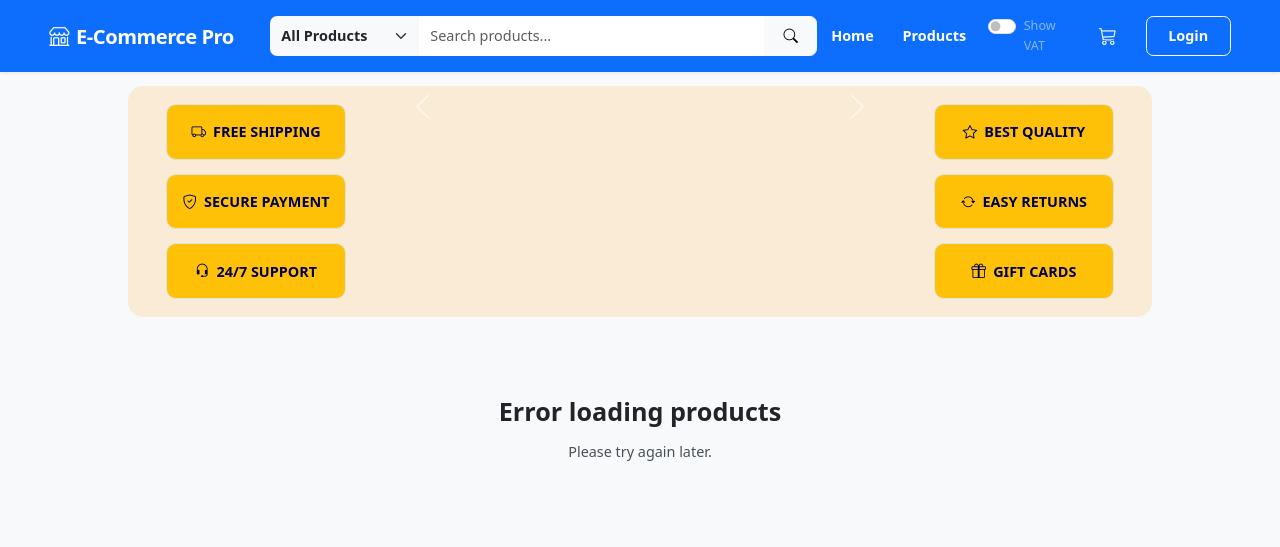
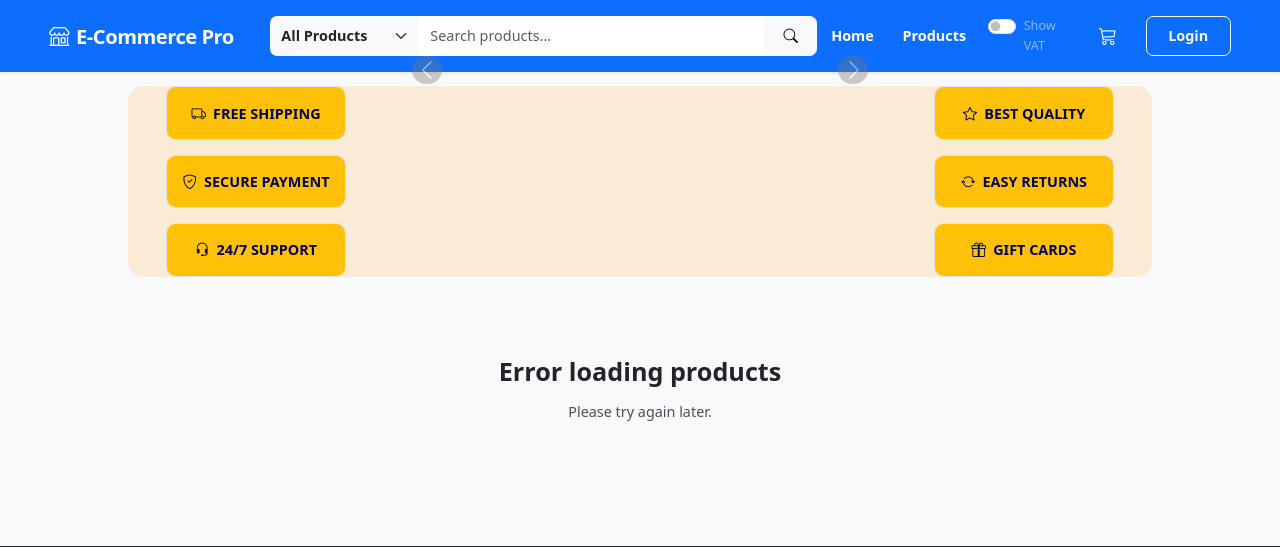
Before and after one commit to sammycrem/e-commerce-v3, a Python web app: template app/templates/index.html in a window 1280 px wide. Shown: the top 547 px of the page. Run offline with Jinja, Linux system fonts and the light colour scheme; the template is opened without the code that fills it, so the values that code supplies are empty.

Commit message:
carouel css

```diff
--- a/app/templates/index.html
+++ b/app/templates/index.html
@@ -11,8 +11,8 @@
     transition: transform .4s ease-in-out !important;
     }
     .carousel-indicators{
-        z-index: 2000000 !important;
-            bottom: -8px !important;
+        z-index: 2 !important;
+
 
     }
 
@@ -72,7 +72,6 @@
         margin-left: auto;
         margin-right: auto;
         border-radius: 15px;
-        padding: 20px 0;
     }
 
     .side-buttons {
@@ -102,7 +101,7 @@
         justify-content: center;
         border-radius: 10px;
         background-color: #ffc107;
-        min-height: 29%;
+
     }
 
     .side-btn:hover {
@@ -286,6 +283,25 @@
     .service-description:not(.d-none) .bi {
         transform: scale(1.1);
     }
+    .carousel-control-next, .carousel-control-prev {
+    top: unset !important;
+}
+.next-btn {
+    background: #7a7676ba;
+    border-radius: 60px;
+    max-width: 30px;
+    margin: 2px;
+}
+.carousel-control-next-icon, .carousel-control-prev-icon{
+        background-size: 75% 75% !important;
+
+}
+.carousel-control-prev {
+    left: 5%;
+}
+.carousel-control-next {
+    right: 5%;
+}
 </style>
 
 {% endblock %}
@@ -363,11 +379,11 @@
                     {% endfor %}
                 </div>
                 <!-- Carousel Controls -->
-                <button class="carousel-control-prev" type="button" data-bs-target="#categoryCarousel" data-bs-slide="prev">
+                <button class="carousel-control-prev next-btn" type="button" data-bs-target="#categoryCarousel" data-bs-slide="prev">
                     <span class="carousel-control-prev-icon" aria-hidden="true"></span>
                     <span class="visually-hidden">Previous</span>
                 </button>
-                <button class="carousel-control-next" type="button" data-bs-target="#categoryCarousel" data-bs-slide="next">
+                <button class="carousel-control-next next-btn" type="button" data-bs-target="#categoryCarousel" data-bs-slide="next">
                     <span class="carousel-control-next-icon" aria-hidden="true"></span>
                     <span class="visually-hidden">Next</span>
                 </button>
@@ -607,8 +623,8 @@
                     targetDesc.classList.remove('d-none');
                     targetDesc.classList.add('animate__animated', 'animate__fadeIn');
 
-                    // Set timeout to revert to carousel after 20 seconds
-                    descriptionTimeout = setTimeout(showCarousel, 20000);
+                    // Set timeout to revert to carousel after 8 seconds
+                    descriptionTimeout = setTimeout(showCarousel, 8000);
                 }
             });
         });
```
Also changed, not shown: other parts of app/templates/index.html (+10 -12 lines).
